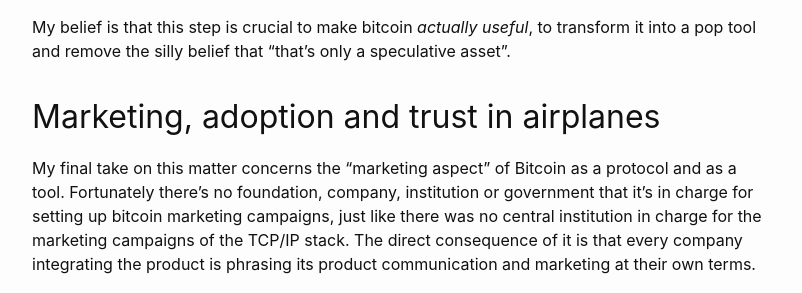
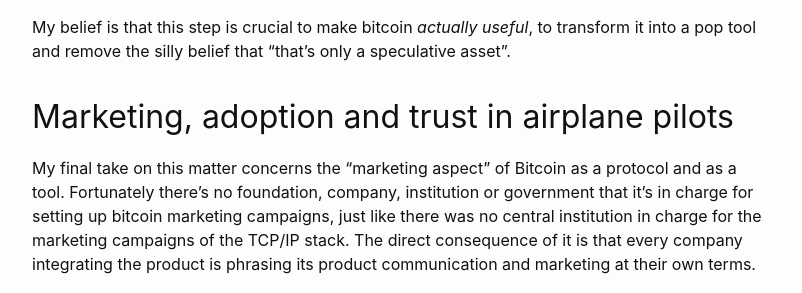
Before and after one commit to FiliTol/FiliTol.github.io, a Jekyll site: the page built from _posts/2024-06-04-make-it-useful-stupid.md, in a window 1280 px wide and 900 px high, scrolled down 3808 px. Shown: the part 163-456 px from the top of the window, without its empty margins (238-1040 px from the left). Built offline with Jekyll 4.4.1, drawn with Linux system fonts in a browser that asks for light colours.

Commit message:
Update paragraph title of MIUS article

```diff
--- a/_posts/2024-06-04-make-it-useful-stupid.md
+++ b/_posts/2024-06-04-make-it-useful-stupid.md
@@ -216,7 +216,7 @@ My belief is that this step is crucial to make bitcoin *actually useful*,
 to transform it into a pop tool and remove the silly belief that "that's
 only a speculative asset".
 
-## Marketing, adoption and trust in airplanes
+## Marketing, adoption and trust in airplane pilots
 
 My final take on this matter concerns the "marketing aspect" of Bitcoin as a
 protocol and as a tool.
```
